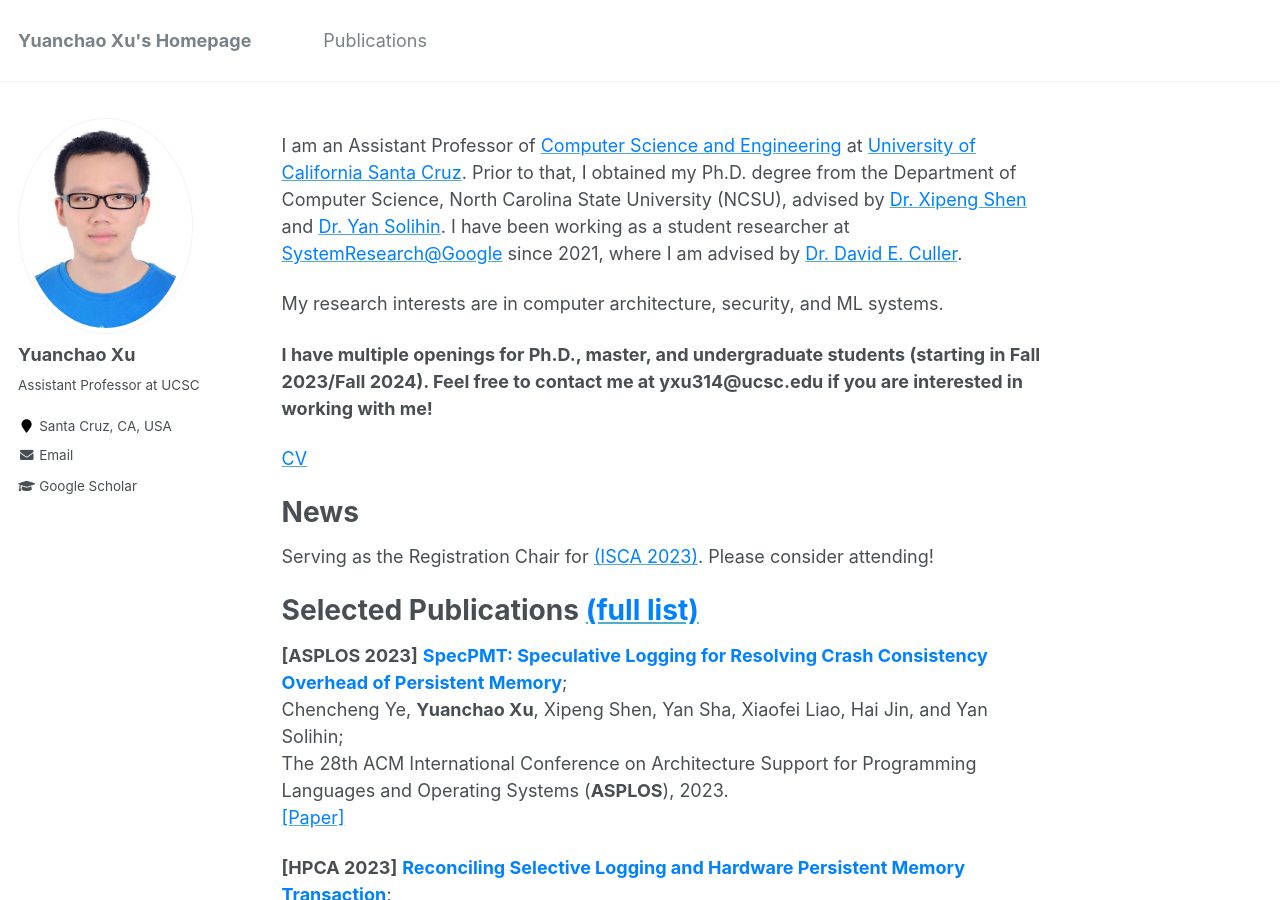
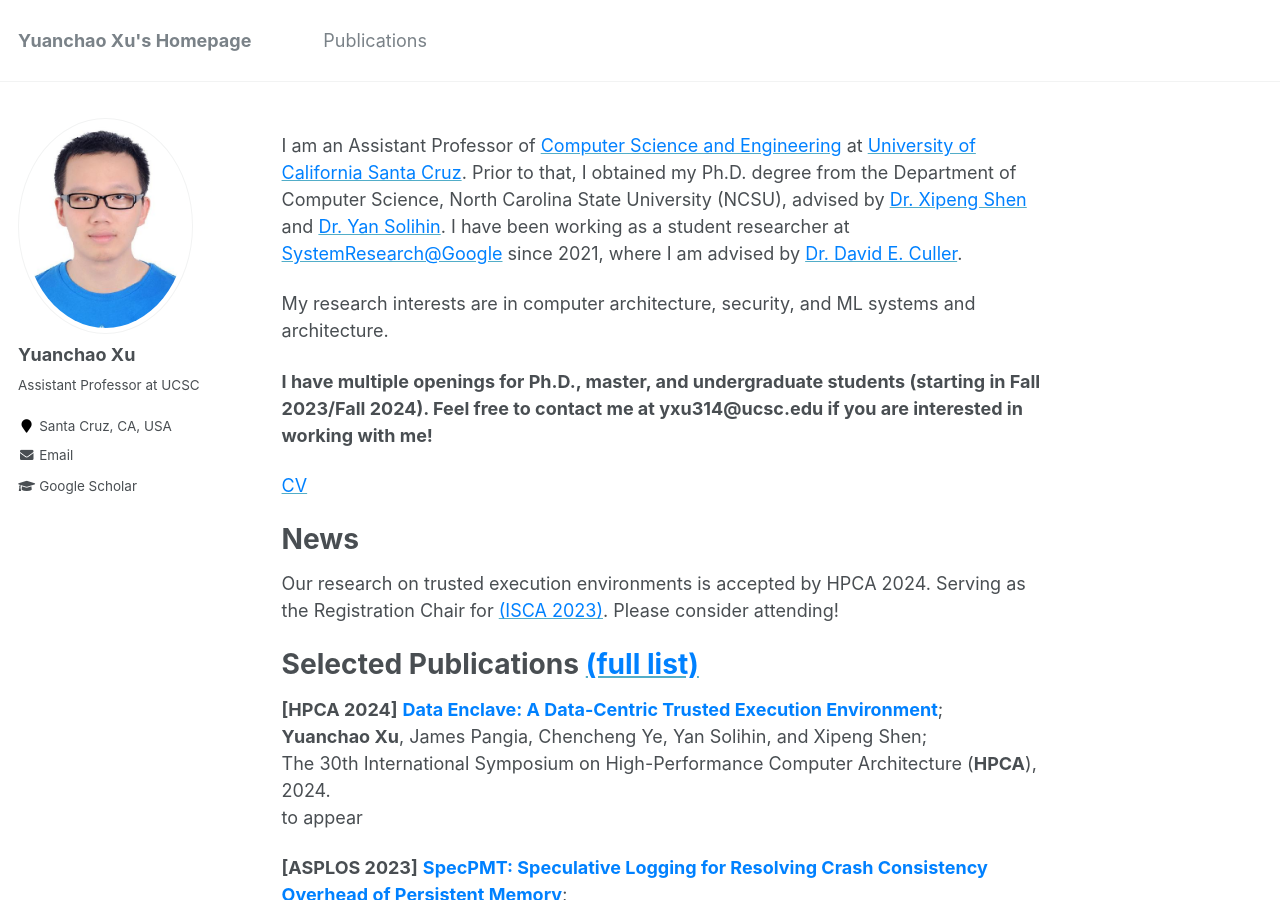
Before and after one commit to yuanchaoxu6/yuanchaoxu6.github.io, a Jekyll site: the page built from _pages/about.md, in a window 1280 px wide and 900 px high. Built offline with Jekyll 4.4.1, drawn with Linux system fonts in a browser that asks for light colours.

Commit message:
Update about.md

```diff
--- a/_pages/about.md
+++ b/_pages/about.md
@@ -11,7 +11,7 @@ redirect_from:
 I am an Assistant Professor of [<font color="#0081ff">Computer Science and Engineering</font>](https://engineering.ucsc.edu/departments/computer-science-and-engineering/) at [<font color="#0081ff">University of California Santa Cruz</font>](https://www.ucsc.edu/). Prior to that, I obtained my Ph.D. degree from the Department of Computer Science, North Carolina State University (NCSU), advised by [<font color="#0081ff">Dr. Xipeng Shen</font>](https://people.engr.ncsu.edu/xshen5/) and [<font color="#0081ff">Dr. Yan Solihin</font>](https://sites.google.com/view/arpers). I have been working as a student researcher at [<font color="#0081ff">SystemResearch@Google</font>](https://techsysinfra.google/research/) since 2021, where I am advised by [<font color="#0081ff">Dr. David E. Culler</font>](http://people.eecs.berkeley.edu/~culler/).
 
 
-My research interests are in computer architecture, security, and ML systems.
+My research interests are in computer architecture, security, and ML systems and architecture.
 
 **I have multiple openings for Ph.D., master, and undergraduate students (starting in Fall 2023/Fall 2024). Feel free to contact me at yxu314@ucsc.edu if you are interested in working with me!**
 
@@ -20,11 +20,18 @@ My research interests are in computer architecture, security, and ML systems.
 
 News
 =====
+Our research on trusted execution environments is accepted by HPCA 2024.
 Serving as the Registration Chair for [<font color="#0081ff">(ISCA 2023)</font>](https://iscaconf.org/isca2023/). Please consider attending!
 
 
 Selected Publications [<font color="#0081ff">(full list)</font>](https://yuanchaoxu6.github.io/publications/)
 ======
+
+**\[HPCA 2024\]** **<font color="#0081ff"> Data Enclave: A Data-Centric Trusted Execution Environment</font>**; <br>
+**Yuanchao Xu**, James Pangia, Chencheng Ye, Yan Solihin, and Xipeng Shen; <br>
+The 30th International Symposium on High-Performance Computer Architecture (**HPCA**), 2024. <br>
+to appear
+
 
 **\[ASPLOS 2023\]** **<font color="#0081ff"> SpecPMT: Speculative Logging for Resolving Crash Consistency
 Overhead of Persistent Memory</font>**; <br>
```
